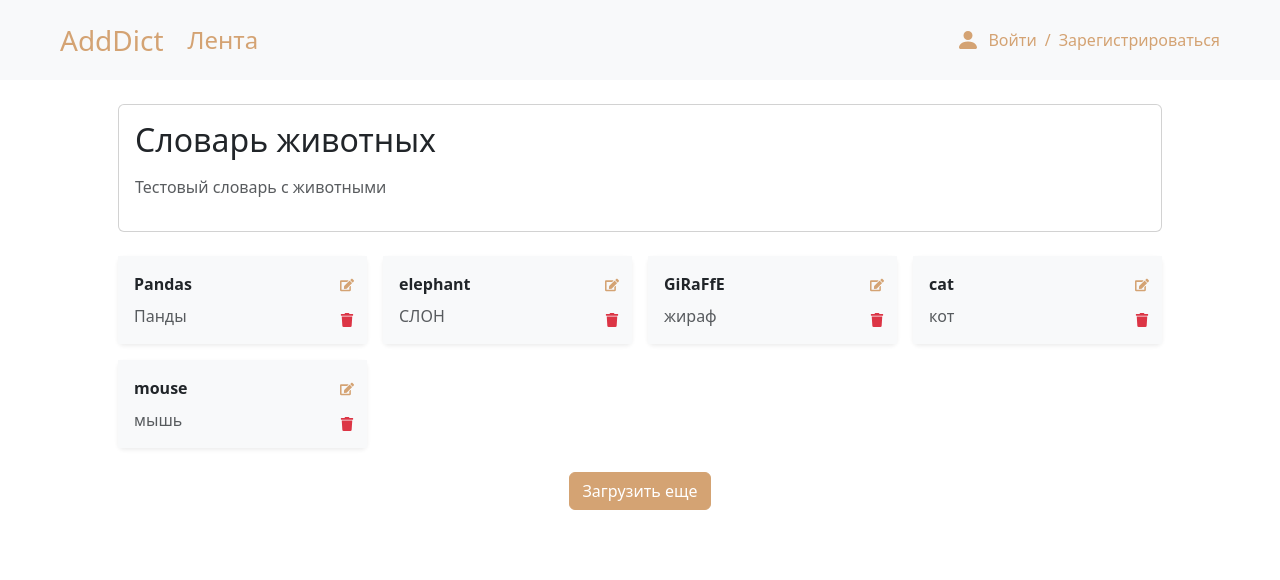
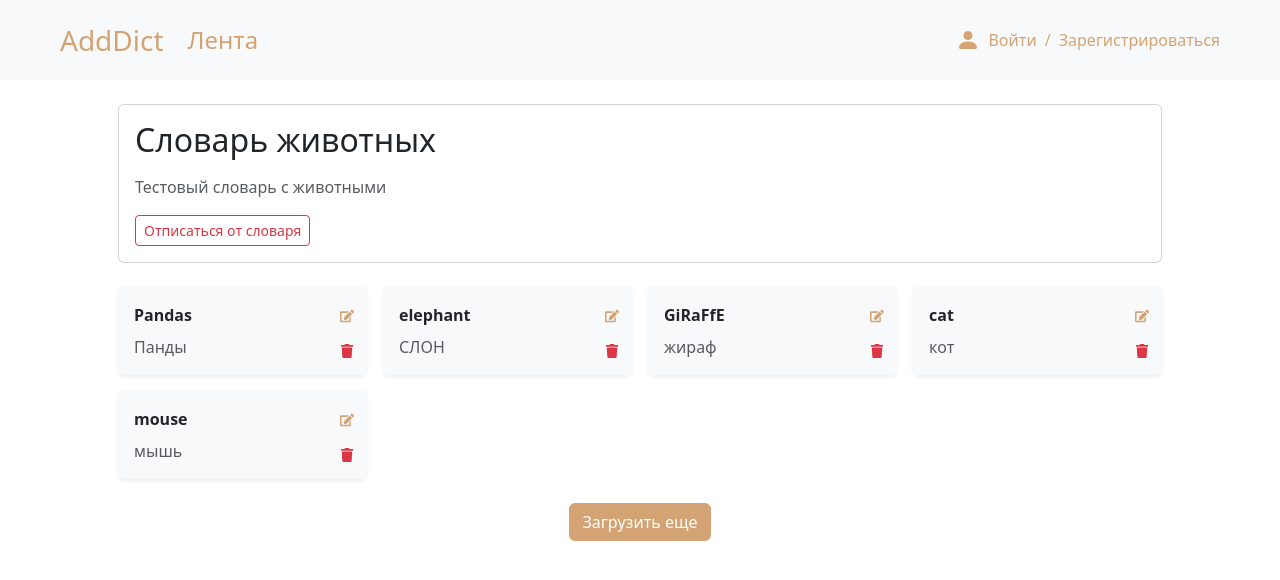
Before and after one commit to chup1kq/adddict_front, a React (Create React App) app: page /dictionaries/1 in a window 1280 px wide. Shown: the top 580 px of the page. Built offline with nearby package versions, Linux system fonts and the light colour scheme.

Commit message:
Add button unsubscribe in dict

```diff
--- a/src/pages/Dictionary.jsx
+++ b/src/pages/Dictionary.jsx
@@ -25,6 +25,7 @@ export const Dictionary = () => {
     const [wordToDeleteId, setWordToDeleteId] = useState(null);
     const [showEditModal, setShowEditModal] = useState(false);
     const [currentWord, setCurrentWord] = useState(null);
+    const [showUnsubscribeModal, setShowUnsubscribeModal] = useState(false);
 
     const wordToDelete = words.find(word => word.id === wordToDeleteId);
 
@@ -35,7 +36,7 @@ export const Dictionary = () => {
                 // Тестовые данные вместо API запроса
                 const dictData = {
                     id: parseInt(id),
-                    name: `Словарь животных`,
+                    name: 'Словарь животных',
                     description: 'Тестовый словарь с животными',
                     isPublic: true,
                     createdAt: "2025-05-10T01:02:05.617498",
@@ -180,6 +181,21 @@ export const Dictionary = () => {
         }
     };
 
+    const handleUnsubscribeClick = () => {
+        setShowUnsubscribeModal(true);
+    };
+
+    const handleConfirmUnsubscribe = async () => {
+        try {
+            console.log('Отписка от словаря:', dictionary.id);
+            // Здесь должна быть логика отписки через API
+            // navigate('/dictionaries');
+            setShowUnsubscribeModal(false);
+        } catch (error) {
+            console.error('Ошибка отписки:', error);
+        }
+    };
+
     if (!dictionary) return <div>Загрузка...</div>;
 
     return (
@@ -198,7 +214,7 @@ export const Dictionary = () => {
                                     Добавить слово
                                 </button>
                             )}
-                            {isMine && (
+                            {isMine ? (
                                 <>
                                     <button
                                         className="btn btn-outline-secondary btn-sm"
@@ -213,6 +229,13 @@ export const Dictionary = () => {
                                         Удалить словарь
                                     </button>
                                 </>
+                            ) : (
+                                <button
+                                    className="btn btn-outline-danger btn-sm"
+                                    onClick={handleUnsubscribeClick}
+                                >
+                                    Отписаться от словаря
+                                </button>
                             )}
                         </div>
                     </div>
@@ -315,6 +338,19 @@ export const Dictionary = () => {
                     confirmVariant="danger"
                 />
             )}
+
+            {showUnsubscribeModal && (
+                <ConfirmationWindow
+                    show={showUnsubscribeModal}
+                    onCancel={() => setShowUnsubscribeModal(false)}
+                    onConfirm={handleConfirmUnsubscribe}
+                    title="Отписаться от словаря?"
+                    message={`Действительно хотите отписаться от словаря "${dictionary.name}"?`}
+                    confirmText="Отписаться"
+                    cancelText="Отмена"
+                    confirmVariant="danger"
+                />
+            )}
         </>
     );
 };
```
